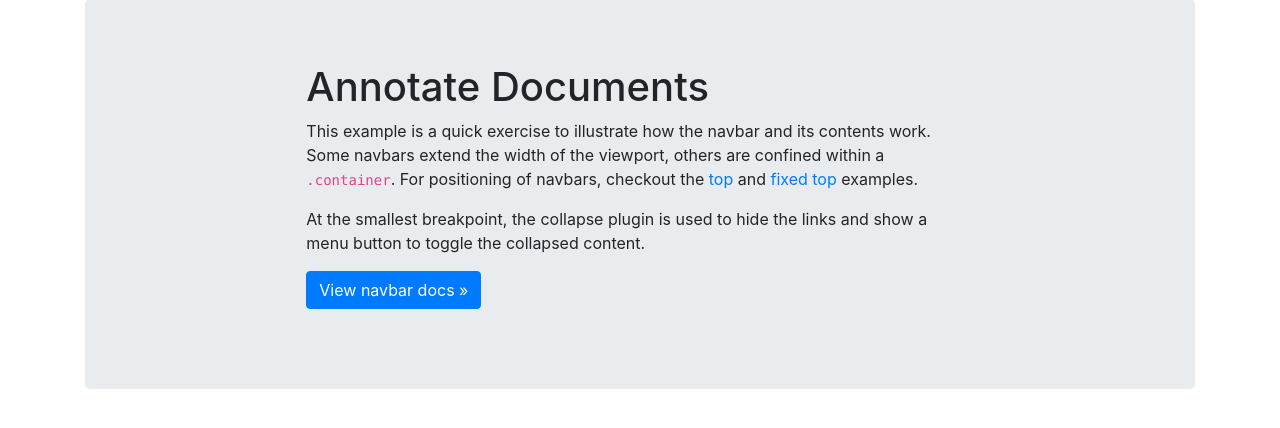
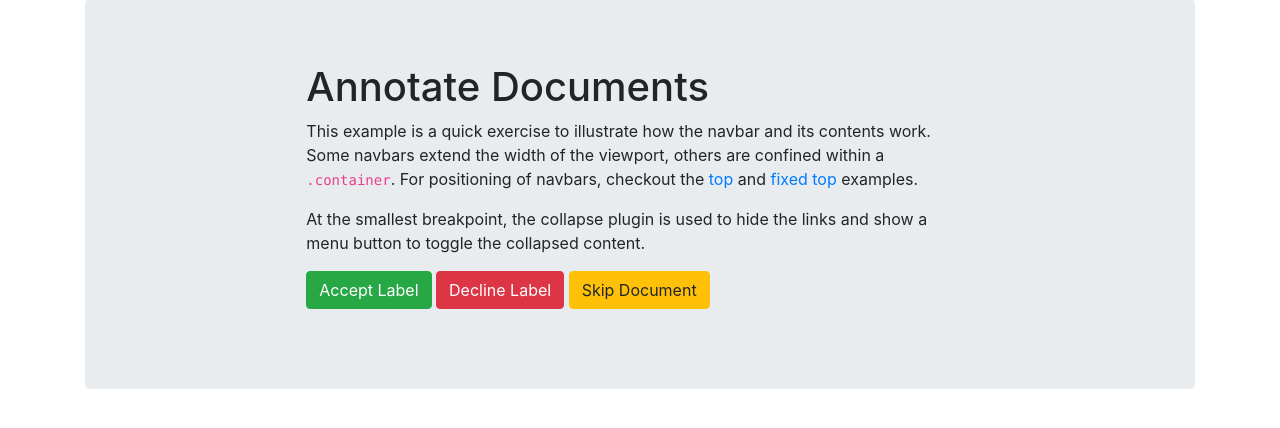
Before and after one commit to rworreby/adato, a Flask app: page / in a window 1280 px wide. Shown: the part 161-589 px from the top of the page. Run offline with Flask 2, Linux system fonts and the light colour scheme; some libraries are stand-ins or nearby versions.

Commit message:
add buttons for labelling

```diff
--- a/app/templates/index.html
+++ b/app/templates/index.html
@@ -15,7 +15,9 @@
             <p>This example is a quick exercise to illustrate how the navbar and its contents work. Some navbars extend the width of the viewport, others are confined within a <code>.container</code>. For positioning of navbars, checkout the <a href="/docs/4.5/examples/navbar-static/">top</a> and <a href="/docs/4.5/examples/navbar-fixed/">fixed top</a> examples.</p>
             <p>At the smallest breakpoint, the collapse plugin is used to hide the links and show a menu button to toggle the collapsed content.</p>
             <p>
-                <a class="btn btn-primary" href="/docs/4.5/components/navbar/" role="button">View navbar docs &raquo;</a>
+                <a class="btn btn-success btn-large" href="" role="button">Accept Label</a>
+                <a class="btn btn-danger btn-large" href="" role="button">Decline Label</a>
+                <a class="btn btn-warning btn-large" href="" role="button">Skip Document</a>
             </p>
         </div>
     </div>
```
